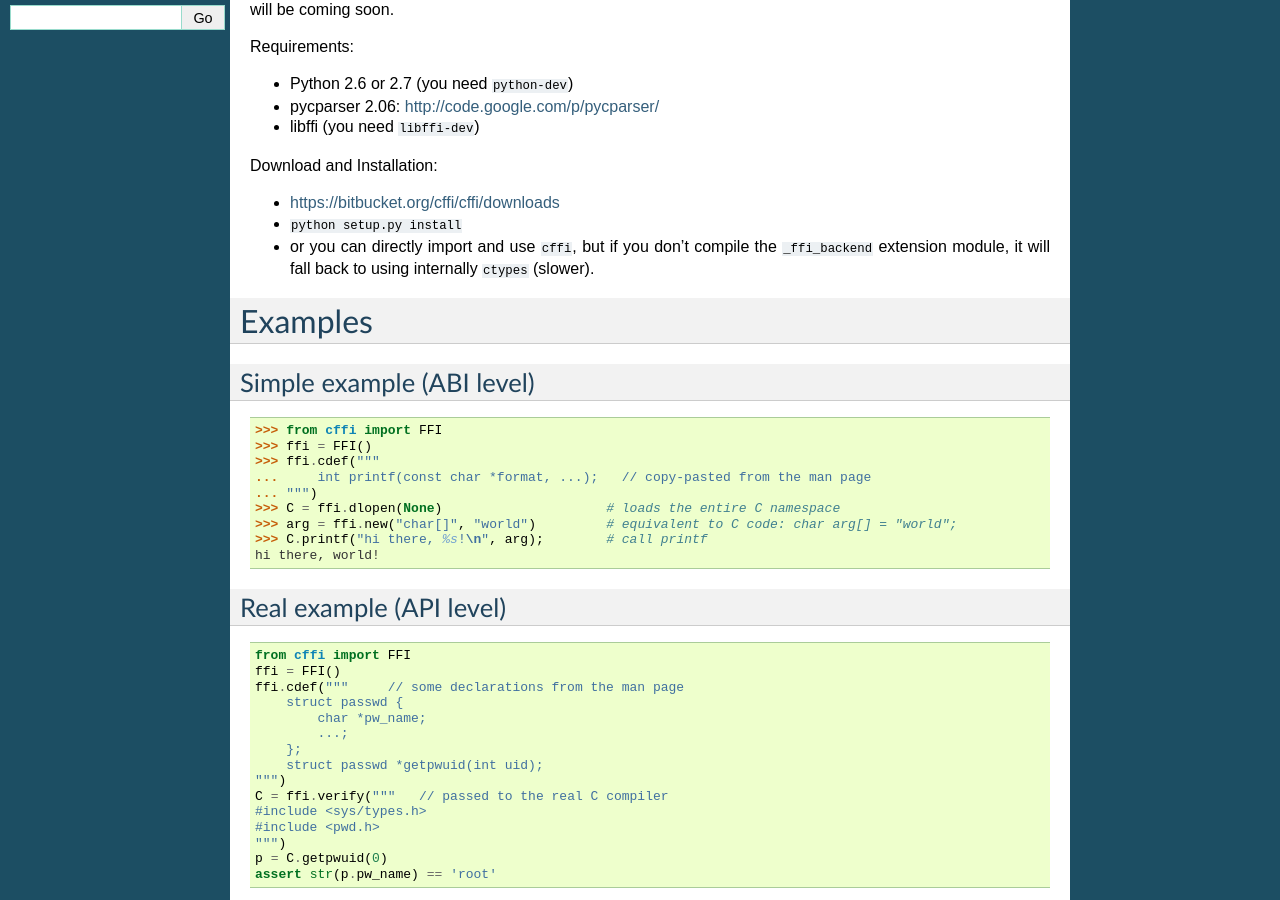
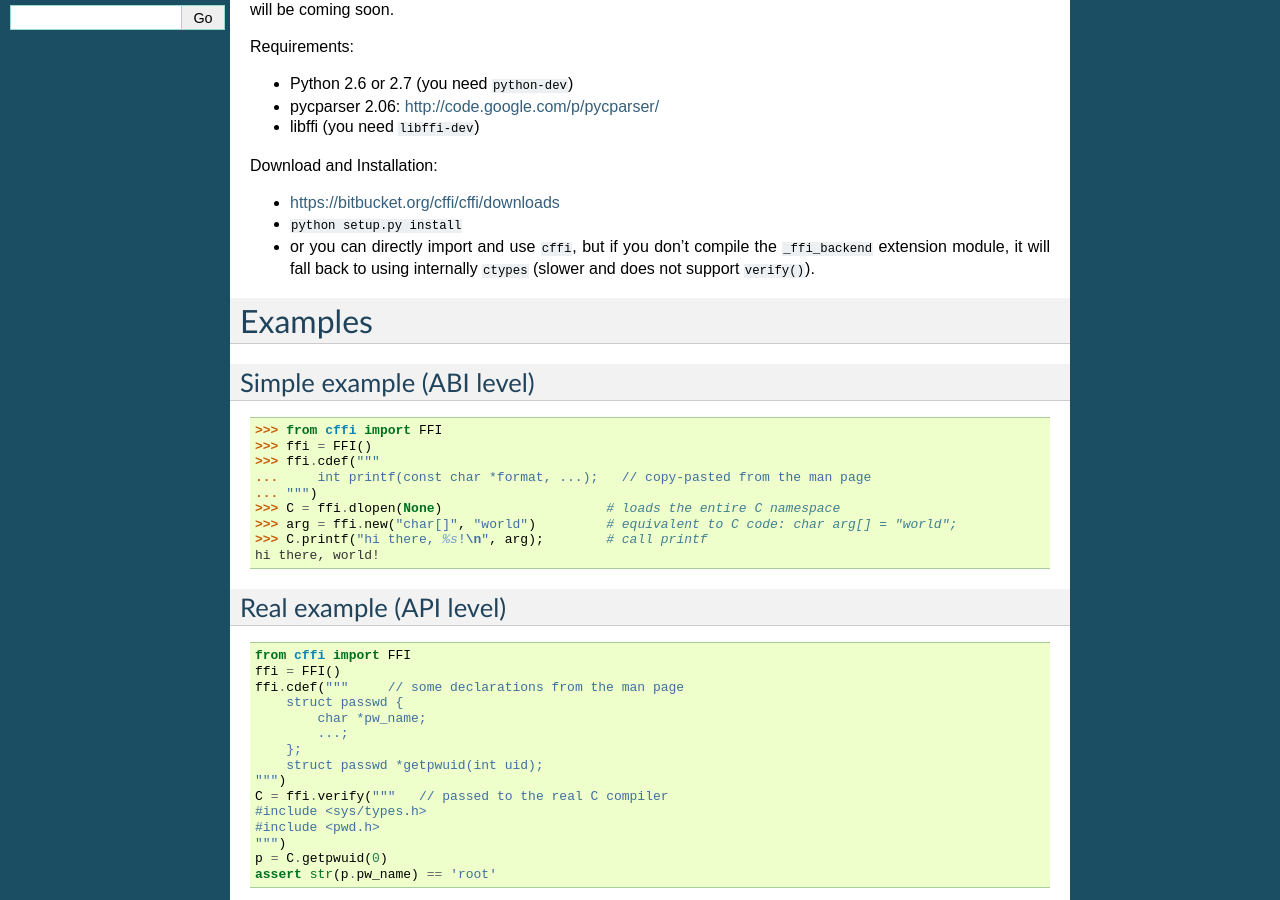
Before and after one commit to python-cffi/cffi, a Sphinx documentation site: the page built from doc/source/index.rst, in a window 1280 px wide and 900 px high, scrolled down 477 px. Built offline with Sphinx 7.4.7, drawn with Linux system fonts in a browser that asks for light colours.

Commit message:
verify() requires _ffi_backend.

```diff
--- a/doc/source/index.rst
+++ b/doc/source/index.rst
@@ -58,7 +58,8 @@ Download and Installation:
 
 * or you can directly import and use ``cffi``, but if you don't
   compile the ``_ffi_backend`` extension module, it will fall back
-  to using internally ``ctypes`` (slower).
+  to using internally ``ctypes`` (slower and does not support
+  ``verify()``).
 
 
 Examples
```
